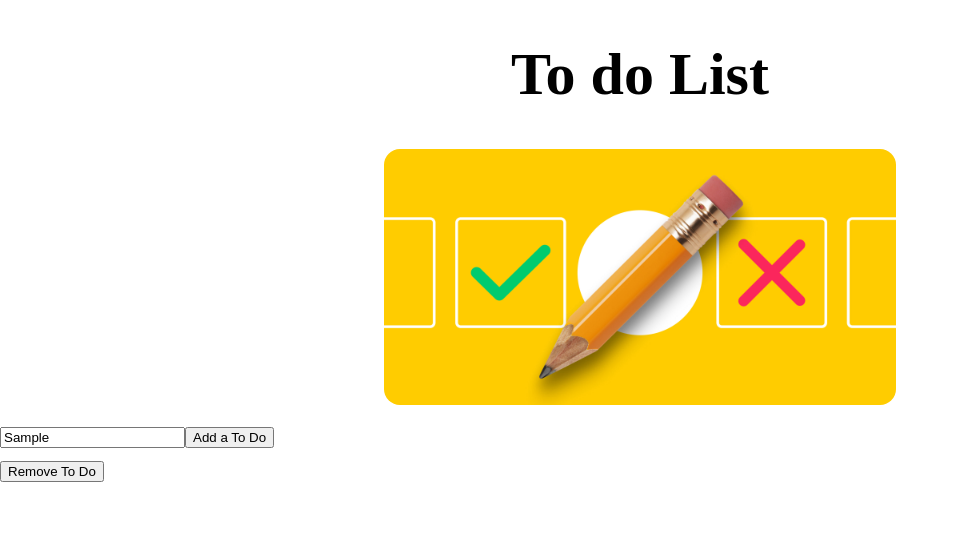
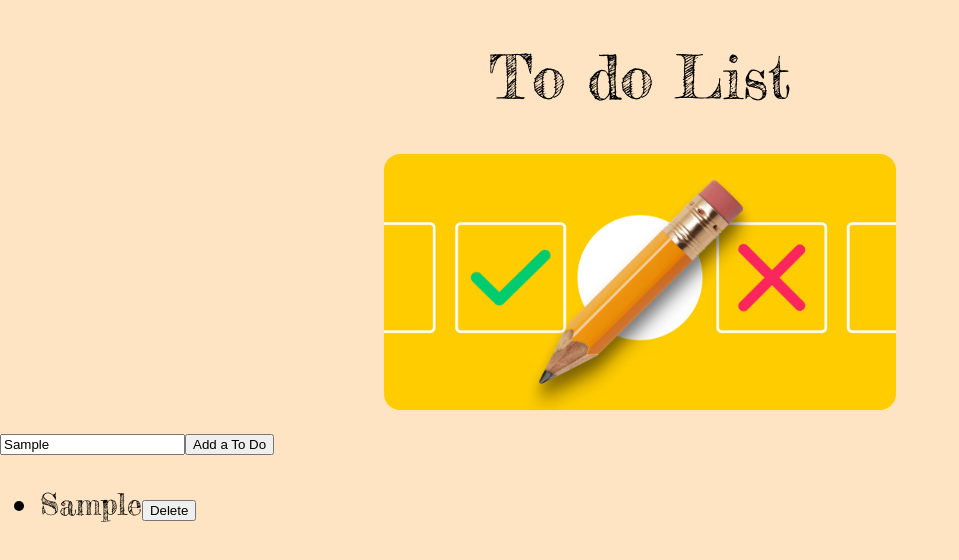
Before and after one commit to SchoolOfCode/w8d2_react-practice_creativity-challenge-diego-ivan-cat, a React (Create React App) app in the folder my-app/: page / in a window 1280 px wide. Both pictures are taken after typing "Sample" into the empty fields and a click on the button "Add a To Do". Shown: the top 560 px of the page, without its empty margins (0-959 px from the left). Built offline with nearby package versions, Linux system fonts and the light colour scheme.

Commit message:
added components list, input

```diff
--- a/my-app/src/components/App.js
+++ b/my-app/src/components/App.js
@@ -1,15 +1,29 @@
-import React from "react";
+import { useState } from "react";
 import Header from "./Header/Header";
 import Input from "./Input/Input";
-import Button from "./Input/Button";
+import List from "./List/List";
 import "./css/app.css";
+
 function App() {
+
+  const [todos, setTodos] =useState([])
+
+  function addItem(item) {
+    setTodos([...todos,item]);
+  }
+  function removeItem(index) {
+    setTodos([
+      ...todos.slice(0, index),
+      ...todos.slice(index +1)
+    ]);
+
+  }
+
   return (
     <div className="App">
       <Header/>
-      <Input/>
-      <Button/>
-
+      <Input  onSubmit={addItem}/>
+      <List arrayTodos={todos} onDelete={removeItem}/>
     </div>
   );
 }
--- a/my-app/src/components/Input/Button.js
+++ /dev/null
@@ -1,10 +0,0 @@
-import React from 'react'
-
-export default function Button() {
-    return (
-        <div>
-
-            <button>Remove To Do</button>
-        </div>
-    )
-}
--- a/my-app/src/components/Input/Input.js
+++ b/my-app/src/components/Input/Input.js
@@ -1,10 +1,19 @@
-import React from 'react'
+import { useState } from "react"
 
-export default function Input() {
+export default function Input({ onSubmit }) {
+
+    const [text, setText] = useState("");
+
+    function handleChange(event) {
+        setText(event.target.value)
+
+    }
     return (
         <div>
-            <input type="text" placeholder='enter your to do'></input>
-            <button>Add a To Do</button>
+            <input onChange={handleChange} value={text} placeholder="Enter a To Do"></input>
+            <button onClick={function(){
+                 onSubmit(text);
+            }}>Add a To Do</button>
 
         </div>
     )
--- /dev/null
+++ b/my-app/src/components/List/List.js
@@ -0,0 +1,21 @@
+import React from 'react'
+import ListItem from '../ListItem/ListItem'
+
+export default function List({arrayTodos, onDelete}) {
+    return (
+        <div>
+            <ul>
+                {arrayTodos.map(function(todo, index){
+                    return(
+                     <ListItem
+                     key={index}
+                     text={todo}
+                     onDelete={function(){
+                        onDelete(index)
+                    }}/>
+                )})}
+
+            </ul>
+        </div>
+    )
+}
--- /dev/null
+++ b/my-app/src/components/ListItem/ListItem.js
@@ -0,0 +1,12 @@
+import React from 'react'
+
+export default function ListItem({text, onDelete}) {
+    return (
+        <div>
+            <li>
+              {text}<button onClick={onDelete}>Delete</button>
+            </li>
+
+        </div>
+    )
+}
--- a/my-app/src/components/css/app.css
+++ b/my-app/src/components/css/app.css
@@ -1,5 +1,5 @@
 @import "./header.css";
-
+@import "./font.css";
 
   html{
     font-size: 30px;
@@ -7,4 +7,6 @@
   body{
     padding: 0;
     margin: 0;
+    background-color: bisque;
+    font-family: Fredericka the Great, sans-serif ;
   }
--- /dev/null
+++ b/my-app/src/components/css/font.css
@@ -0,0 +1,6 @@
+@font-face {
+    font-family: Fredericka the Great ;
+    src: url("../fonts/Fredericka_the_Great/FrederickatheGreat-Regular.ttf") format("truetype");
+    font-weight: bold;
+    font-style: normal;
+}
--- a/my-app/src/components/header/Header.js
+++ b/my-app/src/components/header/Header.js
@@ -12,7 +12,7 @@ export default function Header() {
 
                 <div className='img-container'>
                     <div className='box'>
-                         <img src={Img}/>
+                         <img src={Img} alt='img'/>
                     </div>
                 </div>
 
```
Also changed, not shown: my-app/public/index.html (+2 -8 lines), my-app/src/components/fonts/Fredericka_the_Great/FrederickatheGreat-Regular.ttf (added), my-app/src/components/fonts/Fredericka_the_Great/OFL.txt (added).
